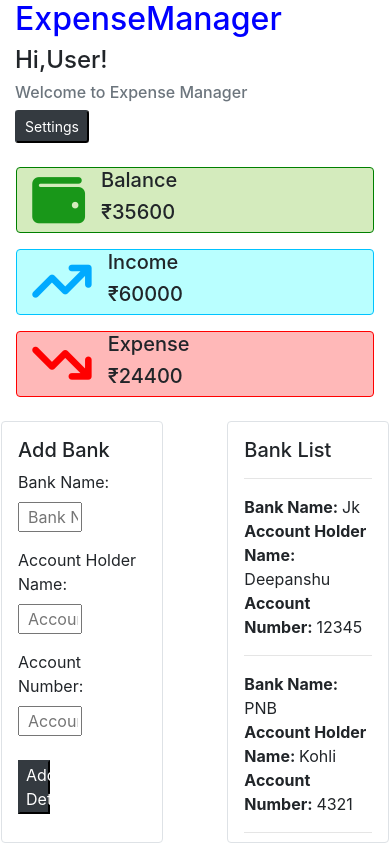
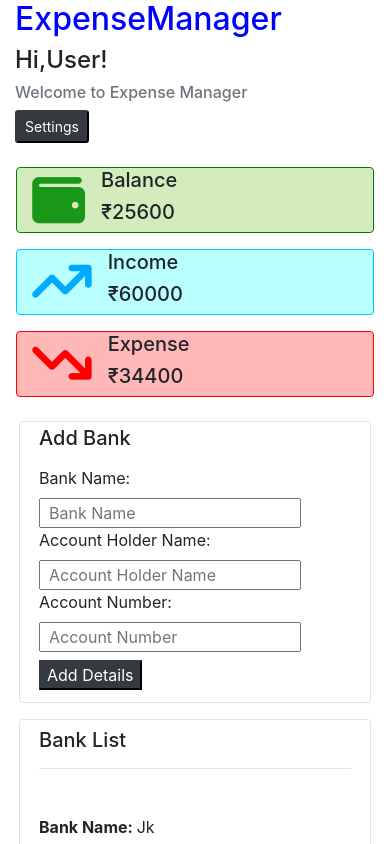
Before and after one commit to deepanshu26kohli/Expense_bootstrap_redux, a React (Create React App) app: page /settings in a window 390 px wide. Shown: the top 844 px of the page. Built offline with nearby package versions, Linux system fonts and the light colour scheme; data requests are answered from the project's data file.

Commit message:
added responsiveness

```diff
--- a/db.json
+++ b/db.json
@@ -139,6 +139,25 @@
       "mode": "Cash",
       "bank": null,
       "id": 10
+    },
+    {
+      "Amount": "10000",
+      "Header": {
+        "Header": "Trip to Goa",
+        "Color": "#eb00d7",
+        "id": 16
+      },
+      "Type": "Expense",
+      "Date": "2023-08-07",
+      "Note": "Trip to goa ",
+      "mode": "Add Bank",
+      "bank": {
+        "bankName": "Jk",
+        "holderName": "Deepanshu",
+        "accountNumber": "12345",
+        "id": 1
+      },
+      "id": 11
     }
   ],
   "headers": [
@@ -216,6 +235,11 @@
       "Header": "Guneet",
       "Color": "#ff2424",
       "id": 15
+    },
+    {
+      "Header": "Trip to Goa",
+      "Color": "#eb00d7",
+      "id": 16
     }
   ],
   "bank": [
--- a/src/Components/CheckAllTrans.js
+++ b/src/Components/CheckAllTrans.js
@@ -99,7 +99,7 @@ const CheckAllTrans = () => {
                 <div><strong style={{ color: `${e.Header.Color}` }}>Type: </strong><span>{e.Type}</span></div>
                 <div><strong style={{ color: `${e.Header.Color}` }}>Date: </strong><span>{e.Date}</span></div>
                 <div><strong style={{ color: `${e.Header.Color}` }}>Mode: </strong><span>{e.mode}</span></div>
-                {flag && (<><div><strong style={{ color: `${e.Header.Color}` }}>Bank Name: </strong><span>{e.data.bank.bankName}</span></div>
+                {flag && (<><div><strong style={{ color: `${e.Header.Color}` }}>Bank Name: </strong><span>{e.bank.bankName}</span></div>
                   <div><strong style={{ color: `${e.Header.Color}` }}>Account Holder: </strong><span>{e.bank.holderName}</span></div>
                   <div><strong style={{ color: `${e.Header.Color}` }}>Account Number: </strong><span>{e.bank.accountNumber}</span></div></>)}
                 <div><strong style={{ color: `${e.Header.Color}` }}>Notes: </strong><i>{e.Note}</i></div>
--- a/src/Components/Detail.js
+++ b/src/Components/Detail.js
@@ -5,23 +5,44 @@ const Detail = (props) => {
   const details = useSelector((state)=>state.DetailTransactionData)
   // console.log("details of comp",details)
   return (
-    <div>
-      <h5>Detail</h5>
-        <div className='row  d-flex flex-column mydetail-box '>
+    <div className='row mydetail-box border rounded mx-1 mx-md-0'>
+      <div className="col-12 pt-3">
+          <h5>Detail of Transaction</h5>
+      </div>
+      <div className="col-12">
       <div><strong>Header: </strong><span>{details.Header.Header}</span></div>
+      </div>
+      <div className="col-12">
       <div><strong>Amount: </strong><span>{details.Amount}</span></div>
+      </div>
+      <div className="col-12">
       <div><strong>Type: </strong><span>{details.Type}</span></div>
+      </div>
+      <div className="col-12">
       <div><strong>Date: </strong><span>{details.Date}</span></div>
+      </div>
+      <div className="col-12">
       <div><strong>Mode: </strong><span>{details.mode}</span></div>
+      </div>
       {
-            details.mode !== "Cash" && <> <div><strong>Bank Name: </strong><span>{details.bank.bankName}</span></div>
+            details.mode !== "Cash" && <>
+            <div className="col-12">
+            <div><strong>Bank Name: </strong><span>{details.bank.bankName}</span></div>
+            </div>
+           <div className="col-12">
            <div><strong>Holder Name: </strong><span>{details.bank.holderName}</span></div>
-            <div><strong>Account Number: </strong><span>{details.bank.accountNumber}</span></div></>
+           </div>
+           <div className="col-12">
+           <div><strong>Account Number: </strong><span>{details.bank.accountNumber}</span></div>
+           </div>
+            </>
       }
-
-          <div><strong>Notes: </strong><span>{details.Note}</span></div>
+          <div className="col-6">
+          <div><strong>Notes: </strong><i>{details.Note}</i></div>
           </div>
-      <button className='btn-dark' onClick={()=>{props.setShowDetail(false)}} >Back</button>
+          <div className="col-12">
+          <button className='btn-dark my-2' onClick={()=>{props.setShowDetail(false)}} >Back</button>
+          </div>
     </div>
   )
 }
--- a/src/Components/HeaderModal.js
+++ b/src/Components/HeaderModal.js
@@ -1,17 +1,17 @@
 import React, { useEffect, useRef, useState } from 'react'
 import "../Styles/HeaderModal.css"
 import { useDispatch } from 'react-redux';
-import { addHeader,fetchedHeaderData } from '../Redux/Action/HeaderAction';
+import { addHeader, fetchedHeaderData } from '../Redux/Action/HeaderAction';
 import axios from 'axios';
 const HeaderModal = (props) => {
     const dispatch = useDispatch()
     const formref = useRef(null)
     const [header, setHeader] = useState("")
-    const [color,setColor] = useState("#000000")
+    const [color, setColor] = useState("#000000")
 
     function submitHeader(e) {
         e.preventDefault()
-        let newHeader = {"Header":header , "Color":color}
+        let newHeader = { "Header": header, "Color": color }
         setHeader("")
         setColor("000000")
         dispatch(addHeader(newHeader))
@@ -20,15 +20,27 @@ const HeaderModal = (props) => {
     }
     return (
         <div className='box'>
-            <div className='min-box  d-flex flex-column align-items-center justify-content-around   rounded '>
-                <button className="cross" onClick={() => { props.setHeaderModal(false) }}>X</button>
-                <form ref={formref}className=' d-flex flex-column align-items-center justify-content-around' onSubmit={submitHeader} >
-                    <input type="text" placeholder='Enter Header' onChange={(event) => { setHeader(event.target.value) }} />
-                    <label>Color Code: </label>
-                    <input type="color"  onChange={(event) => { setColor(event.target.value) }} />
-                    <button className='btn-dark mt-5' type='submit' >Add Header</button>
+            <div className='row bg-light rounded py-3 h-auto w-md-auto w-50 '>
+                <div className="col-12 d-flex justify-content-end">
+                    <button className='btn-light'onClick={() => { props.setHeaderModal(false) }}>X</button>
+                </div>
+                <form ref={formref} className='col-12 ' onSubmit={submitHeader} >
+                    <div className="col-12">
+                        <label>Enter Header </label>
+                        <input type="text" placeholder='Enter Header' onChange={(event) => { setHeader(event.target.value) }} />
+                    </div>
+                    <div className="col-12">
+                        <label>Color Code: </label>
+                        <input type="color" onChange={(event) => { setColor(event.target.value) }} />
+                    </div>
+                    <div className="col-12">
+                        <button className='btn-dark' type='submit' >Add Header</button>
+                    </div>
                 </form>
-                <button className='btn-dark' onClick={() => { props.setHeaderModal(false) }}>Cancel</button>
+                <div className="col-12">
+                    <button className='btn-dark mx-3 my-2' onClick={() => { props.setHeaderModal(false) }}>Cancel</button>
+                </div>
+
             </div>
         </div>
     )
--- a/src/Components/Settings.js
+++ b/src/Components/Settings.js
@@ -6,15 +6,16 @@ import EditBank from './EditBank'
 const Settings = () => {
     const [edit,showEdit] = useState(false)
     return (
-        <div>
-        <div className='row  p-3 justify-content-between'>
-            {edit?<EditBank showEdit = {showEdit}/>:
-            <SettingsAddBank/>}
+        <>
+            {edit?<div className="container">
+                <EditBank showEdit = {showEdit}/>
+            </div>:<div className="container">
+                <SettingsAddBank/>
+            </div>}
+            <div className="container ">
             <SettingsBankList showEdit = {showEdit}/>
-        </div>
-
-        </div>
-
+            </div>
+        </>
     )
 }
 export default Settings
--- a/src/Components/SettingsAddBank.js
+++ b/src/Components/SettingsAddBank.js
@@ -1,16 +1,16 @@
-import React, {useState}from 'react'
+import React, { useState } from 'react'
 import { useDispatch } from 'react-redux'
 import { addbank } from '../Redux/Action/AddBankAction'
 import { useRef } from 'react'
 const SettingsAddBank = () => {
   const dispatch = useDispatch()
   const formRef = useRef()
-    const [bankName,setBankName] = useState("")
-    const [holdername,setHolderName] = useState("")
-    const [accountNumber,setAccountNumber] = useState("")
-    const add_bank = (e)=>{
+  const [bankName, setBankName] = useState("")
+  const [holdername, setHolderName] = useState("")
+  const [accountNumber, setAccountNumber] = useState("")
+  const add_bank = (e) => {
     e.preventDefault()
-          let newBank = {"bankName":bankName,"holderName":holdername,"accountNumber":accountNumber}
+    let newBank = { "bankName": bankName, "holderName": holdername, "accountNumber": accountNumber }
     setBankName("")
     setHolderName("")
     setAccountNumber("")
@@ -18,16 +18,26 @@ const SettingsAddBank = () => {
     formRef.current.reset()
   }
   return (
-    <div className='col-5 px-3  py-3 rounded border'>
+    <div className='row border rounded p-1 mt-3 mx-1 mx-md-0'>
+      <div className="col-12 ">
         <h5>Add Bank</h5>
-    <form ref={formRef} className='d-flex flex-column' onSubmit={add_bank}>
+      </div>
+      <form ref={formRef} className='col-12 mt-2 row d-flex justify-content-between' onSubmit={add_bank}>
+        <div className="col-md-6">
           <label>Bank Name:</label>
-            <input type="text" placeholder='Bank Name' className='w-50 pl-2' onChange={(e)=>{setBankName(e.target.value)}} />
-            <label className='mt-3'>Account Holder Name:</label>
-            <input type="text" placeholder='Account Holder Name' className='w-50 pl-2' onChange={(e)=>{setHolderName(e.target.value)}}/>
-            <label className='mt-3'>Account Number:</label>
-            <input type="text" placeholder='Account Number' className='w-50 pl-2' onChange={(e)=>{setAccountNumber(e.target.value)}}/>
-        <button className='btn-dark mt-4 w-25' type='submit'  >Add Details</button>
+          <input type="text" placeholder='Bank Name' className='pl-2' onChange={(e) => { setBankName(e.target.value) }} />
+        </div>
+        <div className="col-md-6">
+          <label >Account Holder Name:</label>
+          <input type="text" placeholder='Account Holder Name' className=' pl-2' onChange={(e) => { setHolderName(e.target.value) }} />
+        </div>
+        <div className="col-md-6">
+        <label >Account Number:</label>
+        <input type="text" placeholder='Account Number' className='pl-2' onChange={(e) => { setAccountNumber(e.target.value) }} />
+        </div>
+        <div className="col-12 my-2">
+        <button className='btn-dark' type='submit'  >Add Details</button>
+        </div>
       </form>
     </div>
   )
--- a/src/Components/SettingsBankList.js
+++ b/src/Components/SettingsBankList.js
@@ -17,12 +17,16 @@ const SettingsBankList = (props) => {
         dispatch(deleteBankAction(e.target.dataset.id))
   }
   return (
-    <div className='col-5 px-3  py-3 rounded border bank-list'>
+    <div className='row  p-1 mt-3 mx-md-0 mb-3 mx-1 bank-list  border rounded'>
+      <div className="col-12 mt-1">
       <h5>Bank List</h5>
       <hr />
+      </div>
+
+
       {
         result.length ? result.map((e, id) => {
-          return <div key={id}>
+          return <div className='col-12 ' key={id}>
             <div><strong>Bank Name: </strong><span>{e.bankName}</span></div>
             <div><strong>Account Holder Name: </strong><span>{e.holderName}</span></div>
             <div><strong>Account Number: </strong><span>{e.accountNumber}</span></div>
--- a/src/Styles/Detail.css
+++ b/src/Styles/Detail.css
@@ -1,3 +1,4 @@
-.mydetail-box{
-    width: 15vw;
+ .mydetail-box{
+    height: 40vh;
+    overflow-y: auto;
 }
--- a/src/Styles/HeaderModal.css
+++ b/src/Styles/HeaderModal.css
@@ -10,45 +10,3 @@
     align-items: center;
     justify-content: center;
 }
-.min-box{
-    background-color: rgb(251, 251, 251);
-    height: 30%;
-    padding: 2rem 0rem;
-    position: relative;
-    width: 30vw;
-    box-shadow: rgba(0, 0, 0, 0.25) 0px 54px 55px, rgba(0, 0, 0, 0.12) 0px -12px 30px, rgba(0, 0, 0, 0.12) 0px 4px 6px, rgba(0, 0, 0, 0.17) 0px 12px 13px, rgba(0, 0, 0, 0.09) 0px -3px 5px;
-}
-.cross{
-    border: none;
-    background-color: white;
-    cursor: pointer;
-    position: absolute;
-    top: 0;
-    right: 0;
-
-}
-.button-box{
-  align-items: end;
-  background-color: brown;
-}
-/* .form{
-    display: flex;
-    flex-direction: row;
-    justify-content: space-between;
-    align-items: center;
-} */
-/* .input{
-    width: 15vw;
-} */
-@media only screen and (max-width: 1000px) {
-    .min-box{
-        width: 60vw;
-    }
-
-  }
-  @media only screen and (max-width: 500px) {
-    .min-box{
-        width: 80vw;
-    }
-
-  }
--- a/src/Styles/SettingsBankList.css
+++ b/src/Styles/SettingsBankList.css
@@ -1,4 +1,4 @@
 .bank-list{
     overflow-y: auto;
-    height: 50vh;
+    height: 60vh;
 }
```
Lines whose indentation alone changed are shown as unchanged.
